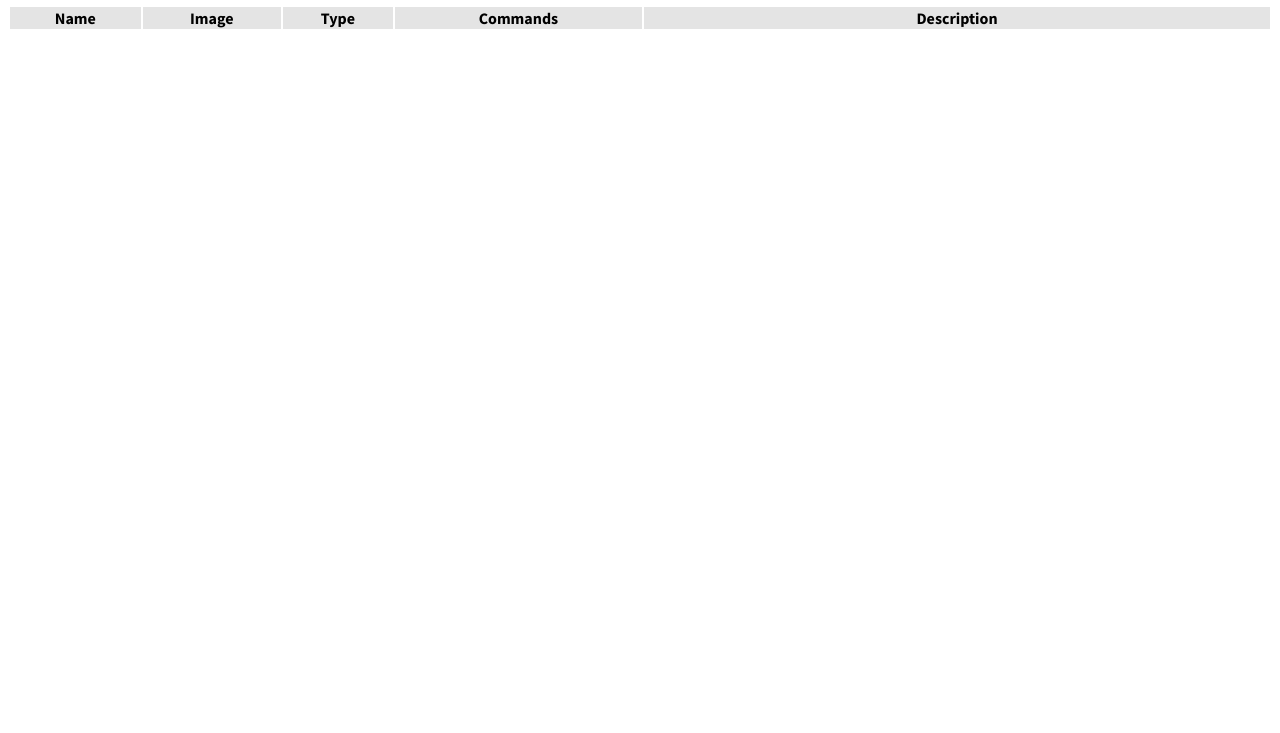
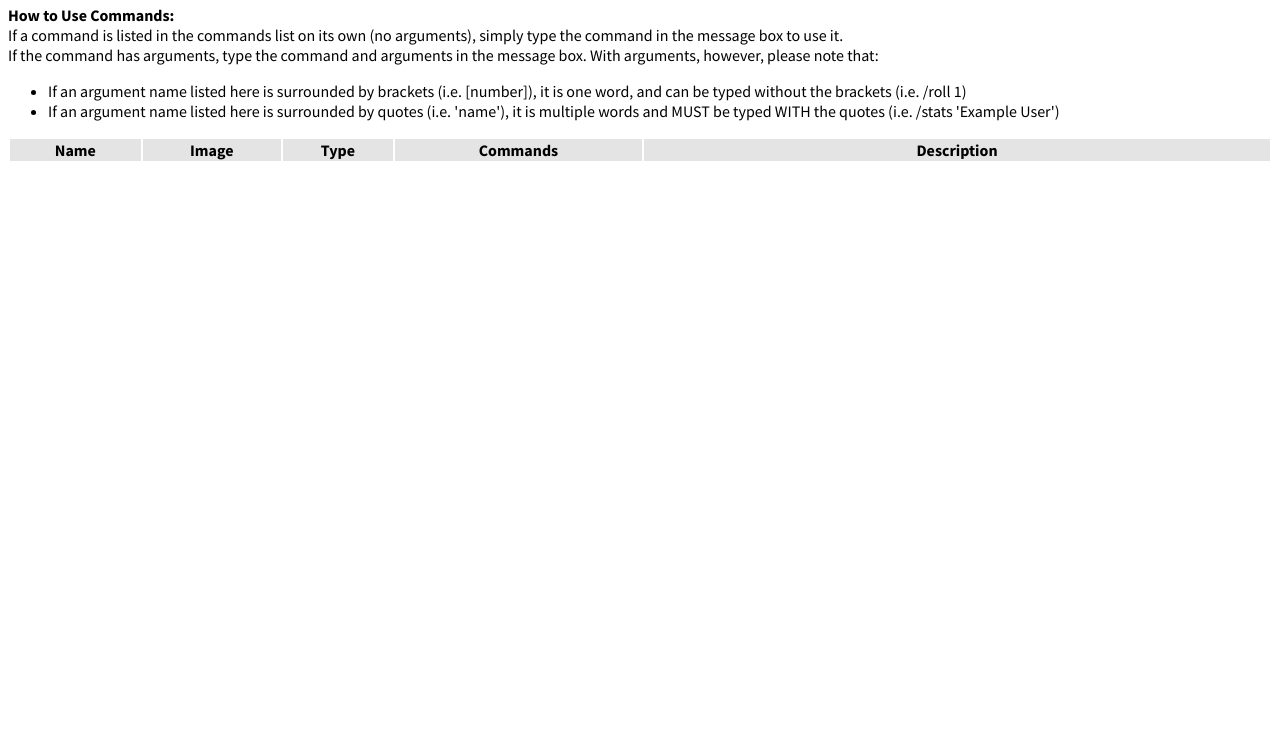
Before and after one commit to one23four56/backup-google-chat, a website: page pages/bots/index.html in a window 1280 px wide. Shown: the part 67-800 px from the top of the page. Drawn offline with nearby package versions, Linux system fonts and the light colour scheme.

Commit message:
server/client: fix bot list page

```diff
--- a/pages/bots/index.html
+++ b/pages/bots/index.html
@@ -8,6 +8,10 @@
         @import url('https://fonts.googleapis.com/css2?family=Open+Sans:ital,wght@0,300;0,400;0,500;0,600;0,700;0,800;1,300;1,400;1,500;1,600;1,700;1,800&family=Source+Sans+Pro:ital,wght@0,200;0,300;0,400;0,600;0,700;0,900;1,200;1,300;1,400;1,600;1,700;1,900&display=swap');
         h1 {
             font-family: 'Open Sans', sans-serif;;
+        }
+
+        p, li {
+            font-family: 'Source Sans Pro', sans-serif;
         }
 
         table {
@@ -27,6 +31,20 @@
 </head>
 <body>
     <h1>Backup Google Chat Bot List</h1>
+    <p><b>How to Use Commands:</b><br>
+        If a command is listed in the commands list on its own (no arguments), simply type the command in the message box to use it.
+        <br>
+        If the command has arguments, type the command and arguments in the message box. With arguments, however, please note that:
+        <br>
+        <ul>
+            <li>
+                If an argument name listed here is surrounded by brackets (i.e. [number]), it is one word, and can be typed without the brackets (i.e. /roll 1)
+            </li>
+            <li>
+                If an argument name listed here is surrounded by quotes (i.e. 'name'), it is multiple words and MUST be typed WITH the quotes (i.e. /stats 'Example User')
+            </li>
+        </ul>
+    </p>
     <table>
         <tr>
             <th>Name</th>
--- a/ts/handlers/http/account.ts
+++ b/ts/handlers/http/account.ts
@@ -60,7 +60,11 @@ export const bots: reqHandlerFunction = (req, res) => {
         response += `<td>${bot.name}</td>`
         response += `<td><img src="${bot.image}" width="100px" height="100px"></td>`
         response += `<td>${bot.type}</td>`
-        response += `<td>${bot.commands ? bot.commands.join(', ') : 'N/A'}</td>`
+        response += `<td>${
+            bot.commands ?
+                bot.commands.map((command) => `/${command.command} ${command.args.join(' ')}`).join('<br>')
+            : 'N/A'
+        }</td>`
         response += `<td>${bot.desc}</td>`
         response += `</tr>`
     }
```
